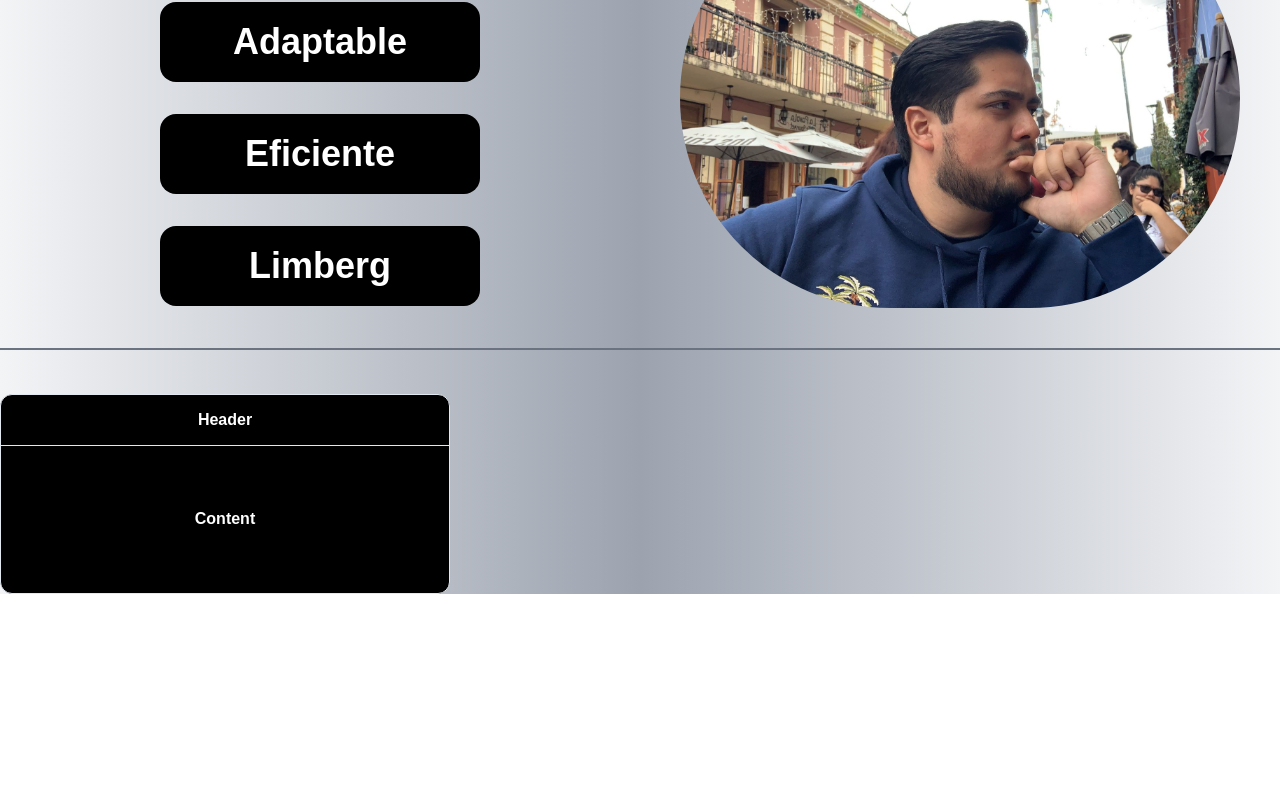
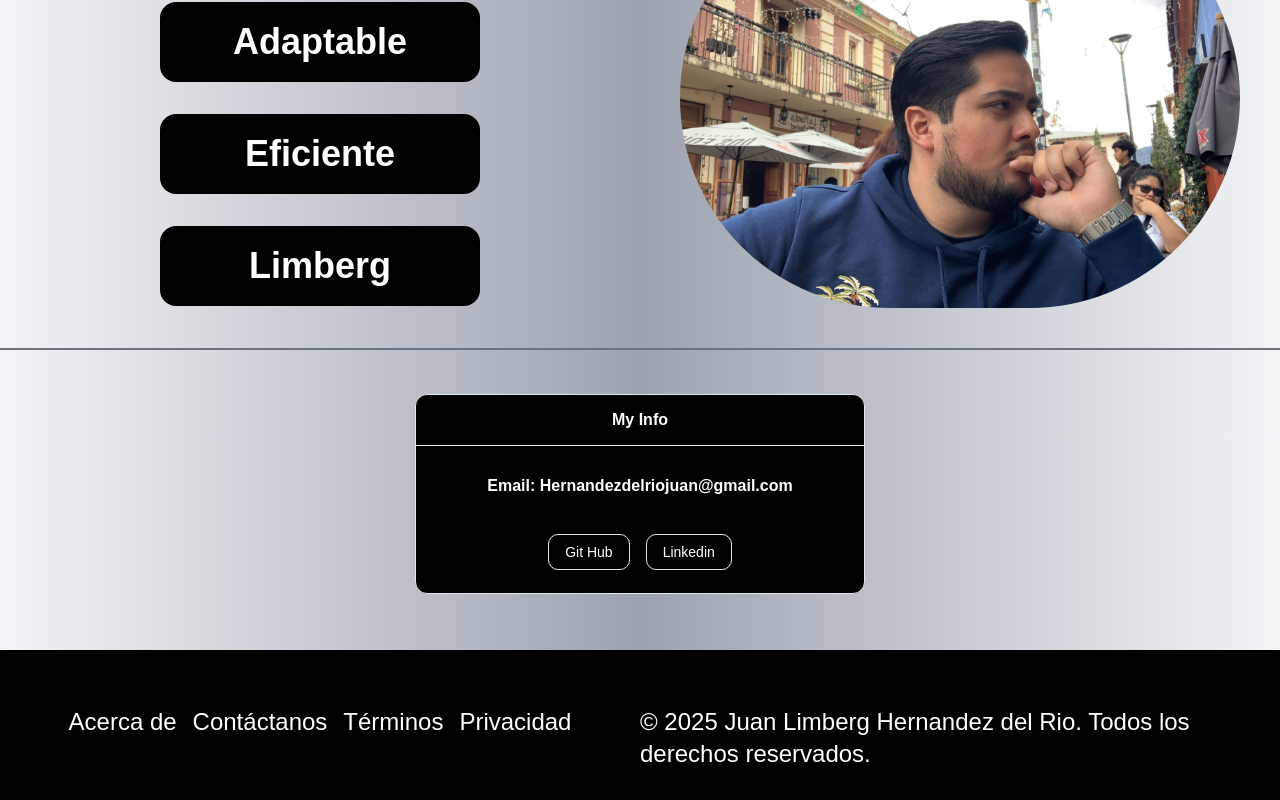
Before and after one commit to limberg05/limberg_page, a Next.js app: page / in a window 1280 px wide. Shown: the part 326-1126 px from the top of the page. Before the commit the page ends 920 px from the top, so only its background shows below. Built offline with nearby package versions, Linux system fonts and the light colour scheme.

Commit message:
termine la pagina principal

```diff
--- a/app/page.tsx
+++ b/app/page.tsx
@@ -1,6 +1,12 @@
 'use client';
 import { useEffect, useState } from 'react';
-import { Contacto, Hero, Navbar, NavbarDropDown } from '@/components/index';
+import {
+  Contacto,
+  Hero,
+  Navbar,
+  NavbarDropDown,
+  Footer,
+} from '@/components/index';
 
 export default function Page() {
   const [isClient, setIsClient] = useState(false);
@@ -24,6 +30,7 @@ export default function Page() {
       <NavbarDropDown />
       <Hero />
       <Contacto />
+      <Footer />
     </div>
   );
 }
--- a/components/contacto.jsx
+++ b/components/contacto.jsx
@@ -3,23 +3,41 @@ import {
   ResizablePanel,
   ResizablePanelGroup,
 } from '@/components/ui/resizable';
+import { Button } from './ui/button';
 
 const Contacto = () => {
   return (
-    <div>
+    <div className="flex justify-center mb-14">
       <ResizablePanelGroup
         direction="vertical"
         className="min-h-[200px] max-w-md rounded-lg border md:min-w-[450px] text-white bg-black"
       >
         <ResizablePanel defaultSize={25}>
           <div className="flex h-full items-center justify-center p-6">
-            <span className="font-semibold">Header</span>
+            <span className="font-semibold">My Info</span>
           </div>
         </ResizablePanel>
         <ResizableHandle />
         <ResizablePanel defaultSize={75}>
-          <div className="flex h-full items-center justify-center p-6">
-            <span className="font-semibold">Content</span>
+          <div className="grid grid-rows-2 h-full items-center justify-center p-2 ">
+            <span className="font-semibold">
+              Email: Hernandezdelriojuan@gmail.com
+            </span>
+            <div className="flex justify-center space-x-4">
+              <Button className="bg-black outline-none" variant="outline">
+                <a className="items-center" href="https://github.com/limberg05">
+                  Git Hub
+                </a>
+              </Button>
+              <Button className="bg-black outline-none" variant="outline">
+                <a
+                  className="items-center"
+                  href="https://www.linkedin.com/in/limberg-hernandez-del-rio-973453275/"
+                >
+                  Linkedin
+                </a>
+              </Button>
+            </div>
           </div>
         </ResizablePanel>
       </ResizablePanelGroup>
--- /dev/null
+++ b/components/footer.jsx
@@ -0,0 +1,28 @@
+const Footer = () => {
+  return (
+    <div className="bg-black h-52 text-white">
+      <div className=" grid grid-cols-2 py-14 text-2xl ">
+        <div className="flex justify-center space-x-4 mb-6">
+          <a href="/about" class="text-white">
+            Acerca de
+          </a>
+          <a href="/contact" class="text-white">
+            Contáctanos
+          </a>
+          <a href="/terms-of-service" class="text-white">
+            Términos
+          </a>
+          <a href="/privacy-policy" class="text-white">
+            Privacidad
+          </a>
+        </div>
+        <div>
+          &copy; 2025 Juan Limberg Hernandez del Rio. Todos los derechos
+          reservados.
+        </div>
+      </div>
+    </div>
+  );
+};
+
+export default Footer;
--- a/components/index.ts
+++ b/components/index.ts
@@ -2,3 +2,4 @@ export { default as Navbar } from './navbar';
 export { default as Hero } from './hero';
 export { default as NavbarDropDown } from './navbarDropDown';
 export { default as Contacto } from './contacto';
+export { default as Footer } from './footer';
```
Also changed, not shown: components/ui/resizable.tsx (+13 -13 lines).
